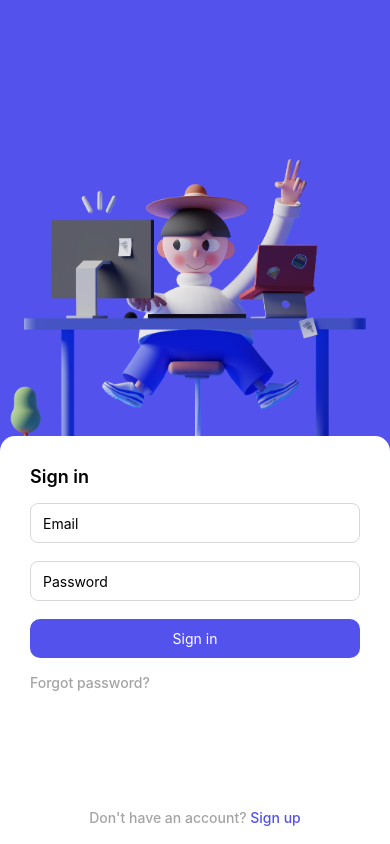
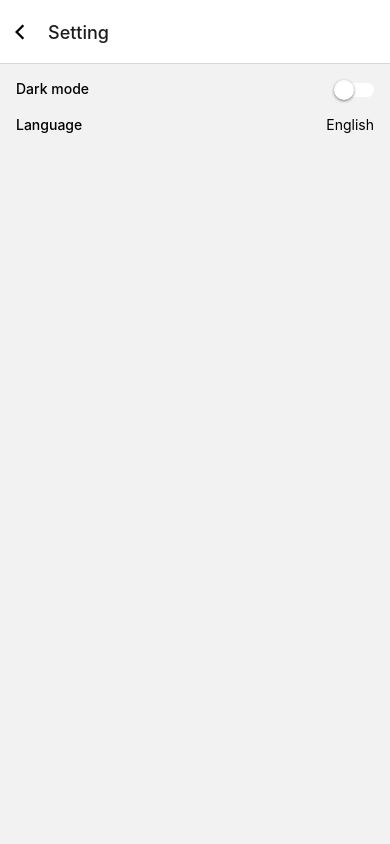
Before and after one commit to levanthuanmy/ad-mobile-final, a React Native app: screen /Setting in a window 390 px wide. Built offline with nearby package versions, Linux system fonts and the light colour scheme.

Commit message:
add setting screen

```diff
--- a/App.tsx
+++ b/App.tsx
@@ -4,6 +4,7 @@ import BottomTabNavigation from "./src/components/bottom-tab-navigation"
 import CourseDetailScreen from "./src/screens/course-detail"
 import ResetPasswordScreen from "./src/screens/reset-password"
 import SessionHistory from "./src/screens/seasion-history"
+import SettingScreen from "./src/screens/setting"
 import SignInScreen from "./src/screens/sign-in"
 import SignUpScreen from "./src/screens/sign-up"
 import TeacherDetailScreen from "./src/screens/teacher-detail"
@@ -16,6 +17,7 @@ export type RootStackParamList = {
   "Teacher Detail": undefined
   "Course Detail": undefined
   "Session history": undefined
+  Setting: undefined
 }
 
 export default function App() {
@@ -24,7 +26,7 @@ export default function App() {
     <NavigationContainer>
       <Stack.Navigator
         screenOptions={{ headerShown: false }}
-        initialRouteName="Sign In"
+        initialRouteName="Setting"
       >
         <Stack.Screen name="Sign In" component={SignInScreen} />
         <Stack.Screen name="Sign Up" component={SignUpScreen} />
@@ -54,6 +56,13 @@ export default function App() {
           name="Session history"
           component={SessionHistory}
         />
+        <Stack.Screen
+          options={{
+            headerShown: true,
+          }}
+          name="Setting"
+          component={SettingScreen}
+        />
       </Stack.Navigator>
     </NavigationContainer>
   )
--- a/src/screens/profile/index.tsx
+++ b/src/screens/profile/index.tsx
@@ -57,7 +57,10 @@ const ProfileScreen: FC<Props> = ({ navigation }) => {
             <Text style={profileStyles.textOption}>Become a teacher</Text>
           </TouchableOpacity>
 
-          <TouchableOpacity style={profileStyles.option}>
+          <TouchableOpacity
+            style={profileStyles.option}
+            onPress={() => navigation.navigate("Setting")}
+          >
             <Ionicons name="settings-outline" size={24} color="black" />
             <Text style={profileStyles.textOption}>Setting</Text>
           </TouchableOpacity>
--- /dev/null
+++ b/src/screens/setting/index.tsx
@@ -0,0 +1,78 @@
+import { Ionicons } from "@expo/vector-icons"
+import { NativeStackScreenProps } from "@react-navigation/native-stack"
+import React, { FC } from "react"
+import {
+  SafeAreaView,
+  ScrollView,
+  StatusBar,
+  StyleSheet,
+  Switch,
+  Text,
+  TouchableOpacity,
+  View,
+} from "react-native"
+import { RootStackParamList } from "../../../App"
+
+type Props = NativeStackScreenProps<RootStackParamList, "Setting">
+
+const SettingScreen: FC<Props> = ({ navigation }) => {
+  const [isEnabled, setIsEnabled] = React.useState<boolean>(false)
+  const toggleSwitch = () => setIsEnabled((previousState) => !previousState)
+
+  React.useLayoutEffect(() => {
+    navigation.setOptions({
+      headerLeft: () => (
+        <TouchableOpacity>
+          <Ionicons
+            name="ios-chevron-back-sharp"
+            size={24}
+            color="black"
+            style={{ marginStart: 8 }}
+            onPress={() => navigation.goBack()}
+          />
+        </TouchableOpacity>
+      ),
+    })
+  }, [navigation])
+
+  return (
+    <SafeAreaView style={settingScreenStyles.container}>
+      <ScrollView style={settingScreenStyles.scrollContainer}>
+        <View style={settingScreenStyles.optionContainer}>
+          <Text style={settingScreenStyles.title}>Dark mode</Text>
+          <Switch
+            trackColor={{ false: "#fff", true: "#767577" }}
+            thumbColor={"#fff"}
+            ios_backgroundColor="#3e3e3e"
+            onValueChange={toggleSwitch}
+            value={isEnabled}
+          />
+        </View>
+        <View style={settingScreenStyles.optionContainer}>
+          <Text style={settingScreenStyles.title}>Language</Text>
+          <Text>English</Text>
+        </View>
+      </ScrollView>
+    </SafeAreaView>
+  )
+}
+
+const settingScreenStyles = StyleSheet.create({
+  container: {
+    flex: 1,
+    paddingTop: StatusBar.currentHeight,
+  },
+  scrollContainer: {
+    padding: 16,
+  },
+  optionContainer: {
+    flexDirection: "row",
+    justifyContent: "space-between",
+    marginBottom: 16,
+  },
+  title: {
+    fontWeight: "500",
+  },
+})
+
+export default SettingScreen
```
